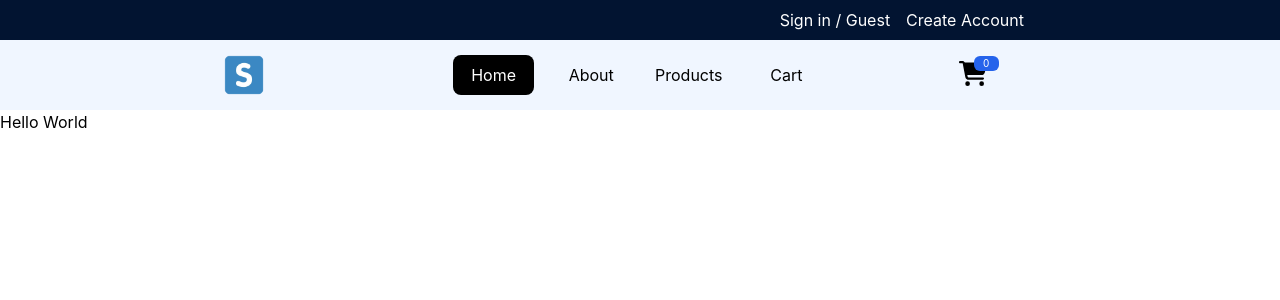
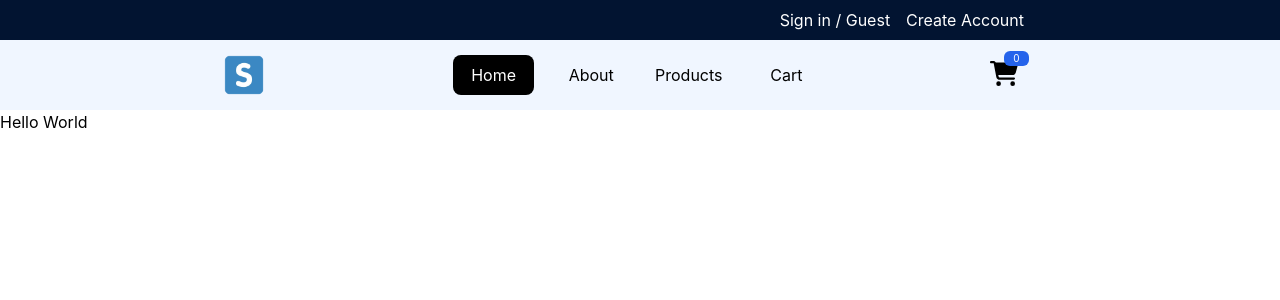
Before and after one commit to Ameer2000Mzori/ShopSprint, a React (Create React App) app in the folder frontend/: page / in a window 1280 px wide. Shown: the top 300 px of the page. Built offline with nearby package versions, Linux system fonts and the light colour scheme.

Commit message:
small changes in styling cart icon

```diff
--- a/frontend/src/components/pages/navbar/Navbar.jsx
+++ b/frontend/src/components/pages/navbar/Navbar.jsx
@@ -14,9 +14,9 @@ const Navbar = () => {
           </Link>
         </div>
         <NavLinks />
-        <div className="w-[20%] text-[25px] ">
+        <div className="w-[20%] text-[25px] flex flex-col text-center items-end justify-center pr-8 ">
           <Link className=" relative w-[40px] h-[100%]" to="/cart">
-            <h1 className=" rounded-md w-[25px] h-[15px] bg-blue-600 text-white absolute top-[-3px] left-[15px] text-[10px]">
+            <h1 className=" rounded-md w-[25px] h-[15px] bg-blue-600 text-white absolute top-[-5px] left-[20px] text-[10px]">
               0
             </h1>
             <FontAwesomeIcon icon={faShoppingCart} />
```
